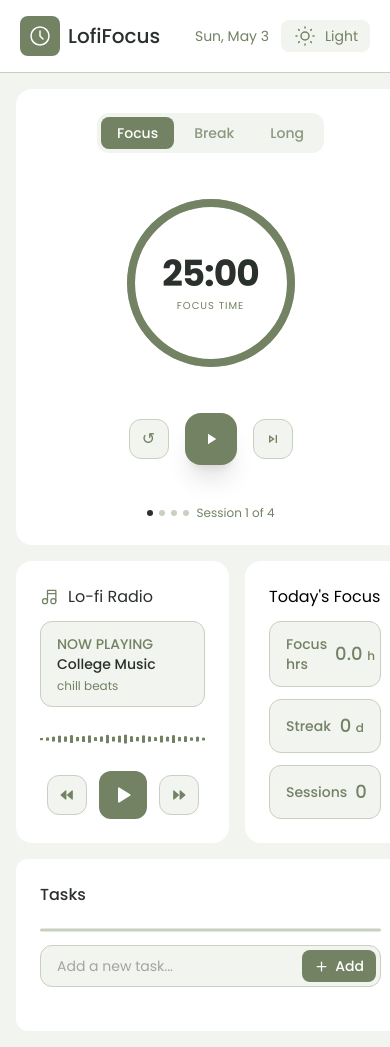
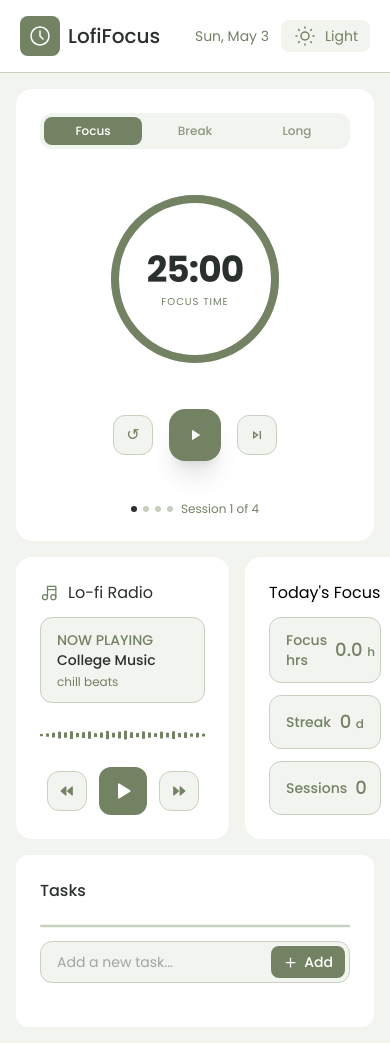
Before and after one commit to Anasfaiq/lofi-focus, a React (Vite) app: page / in a window 390 px wide. Built offline with nearby package versions, Linux system fonts and the light colour scheme.

Commit message:
adding responsive styling

```diff
--- a/src/App.tsx
+++ b/src/App.tsx
@@ -14,17 +14,17 @@ const App = () => {
       <NavBar />
       <main className="grid md:grid-cols-[3fr_2fr] gap-4 p-4 max-w-5xl mx-auto">
         {/* Timer — di desktop col 1, di mobile urutan 1 */}
-        <div className="order-1 md:row-span-2">
+        <div className="order-1 md:row-span-2 min-w-0">
           <Timer onSessionComplete={recordSession} />
         </div>
 
         {/* Tasks — di desktop col 2, di mobile urutan 3 */}
-        <div className="order-3 md:order-2 md:row-span-3">
+        <div className="order-3 md:order-2 md:row-span-3 min-w-0">
           <Tasks />
         </div>
 
         {/* Radio + TodaysFocus — di desktop col 1 bawah, di mobile urutan 2 */}
-        <div className="order-2 md:order-3 flex gap-4">
+        <div className="order-2 md:order-3 flex gap-4 min-w-0">
           <div className="flex-1">
             <LofiRadio />
           </div>
--- a/src/components/Timer.tsx
+++ b/src/components/Timer.tsx
@@ -27,7 +27,7 @@ const Timer = ({ onSessionComplete }: Props) => {
   // Auto-advance ke mode berikutnya
   const advance = () => {
     if (mode === "focus") {
-      onSessionComplete(DURATIONS.focus / 60)
+      onSessionComplete(DURATIONS.focus / 60);
       const newCompleted = completedSessions + 1;
       setCompletedSessions(newCompleted);
 
@@ -110,12 +110,12 @@ const Timer = ({ onSessionComplete }: Props) => {
   return (
     <div className="bg-(--lf-card) p-6 rounded-2xl flex flex-col items-center gap-10 w-full">
       {/* Tab Mode */}
-      <div className="bg-(--lf-bg) flex items-center gap-1 rounded-xl px-1 py-1">
+      <div className="bg-(--lf-bg) flex items-center gap-1 rounded-xl px-1 py-1 w-full max-w-xs">
         {(["focus", "break", "longBreak"] as const).map((m) => (
           <button
             key={m}
             onClick={() => handleModeChange(m)}
-            className={`px-4 py-1.5 rounded-lg text-sm font-medium capitalize transition-all cursor-pointer ${
+            className={`flex-1 px-2 py-1.5 rounded-lg text-xs sm:text-sm font-medium capitalize transition-all cursor-pointer ${
               mode === m
                 ? "bg-(--lf-accent) text-white"
                 : "text-(--lf-accent) opacity-80 hover:text-(--lf-primary)"
```
